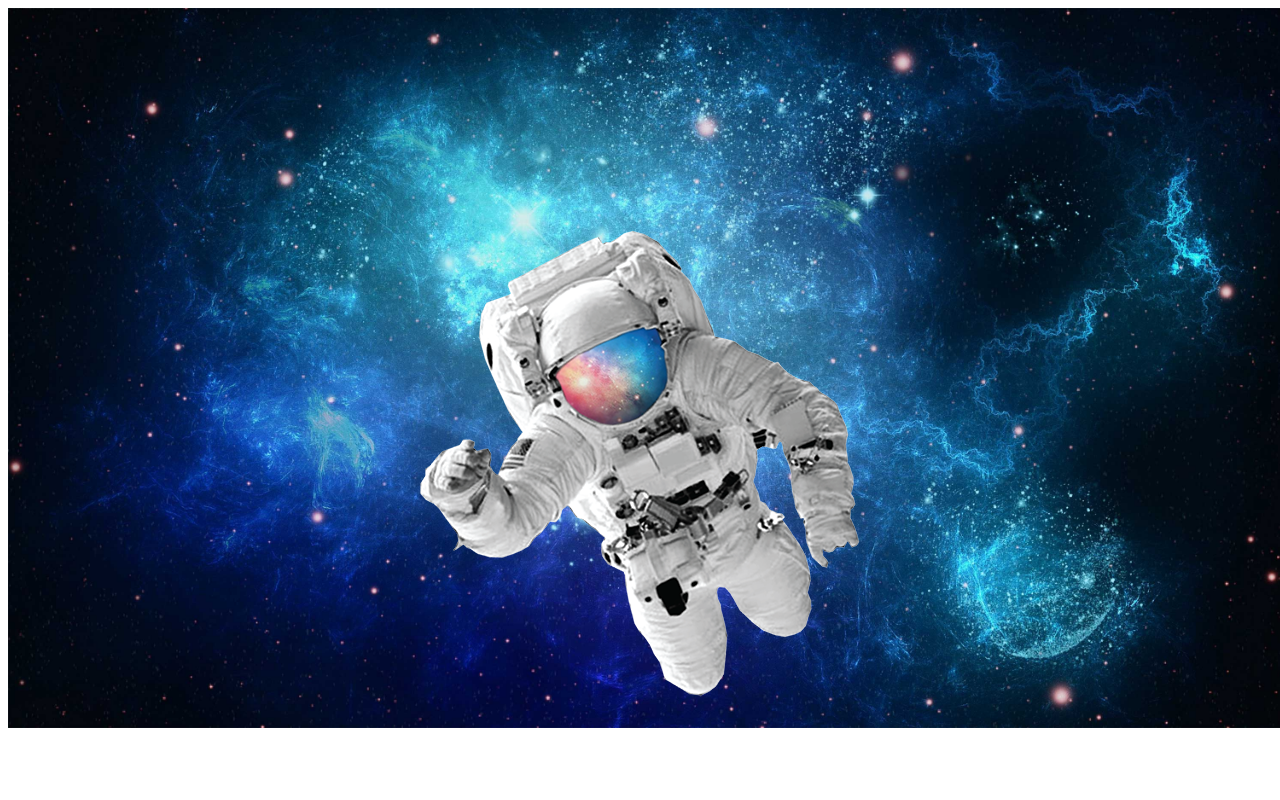
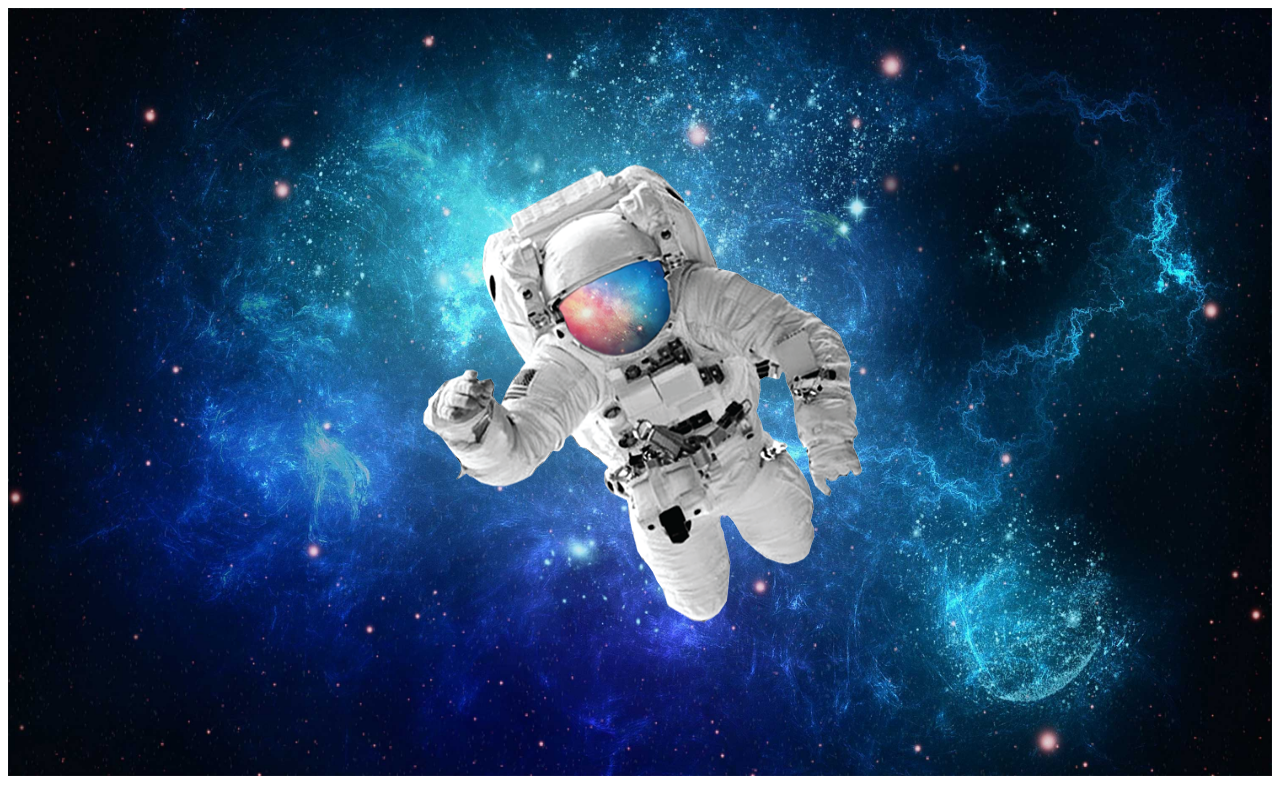
Before and after one commit to vitorlaete/html-css, a plain HTML site: page Desafios/d011/index.html in a window 1280 px wide. Drawn offline with Linux system fonts and the light colour scheme.

Commit message:
atualizacao d011

```diff
--- a/Desafios/d011/index.html
+++ b/Desafios/d011/index.html
@@ -7,9 +7,8 @@
     <link rel="stylesheet" href="style.css">
 </head>
 <body>
-    <main>
-        <img src="images/espaco.jpg" alt="espaço" class="space">
-        <img src="images/astronauta.png" alt="astronauta" class="astro">
+    <main id="container">
+        <div id="content"></div>
     </main>
 
 </body>
--- a/Desafios/d011/style.css
+++ b/Desafios/d011/style.css
@@ -1,13 +1,20 @@
 @charset "UTF-8";
 
-.space{
-    width: 100%;
-
-    position: absolute;
+#container{
+    background-image: url('images/espaco.jpg');
+    background-size: 100% 100%;
+    height: 96vh;
+    margin: auto;
+    position: relative;
 }
 
-.astro{
-    position: relative;
-    left: 30%;
-    top: 200px;
+#content{
+    background-image: url('images/astronauta.png');
+    position: absolute;
+    background-size: 100% 100%;
+    width: 500px;
+    height: 500px;
+    left: 50%;
+    top: 50%;
+    transform: translate(-50%, -50%);
 }
```
